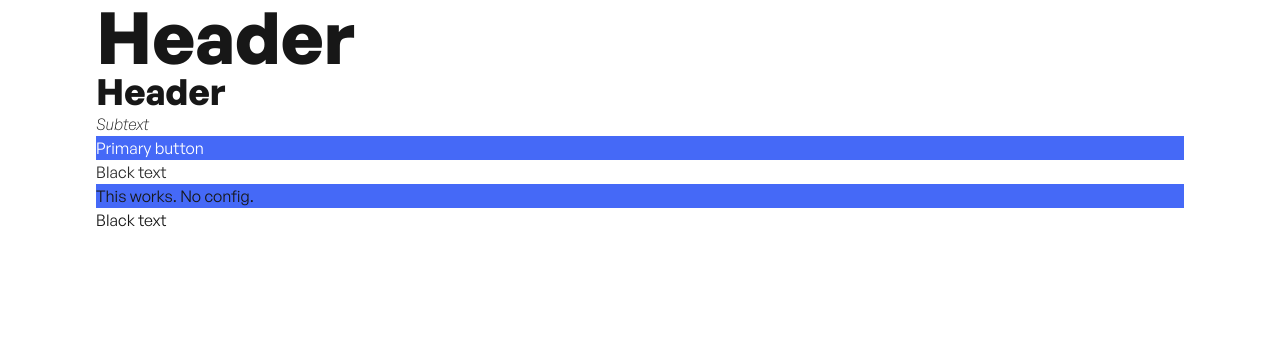
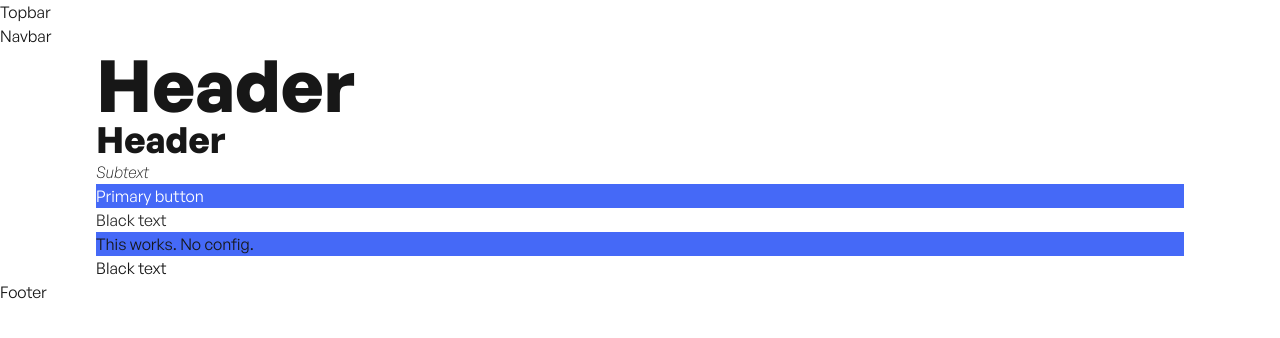
Before and after one commit to ompatel2019/a1education, a Next.js app: page / in a window 1280 px wide. Shown: the top 338 px of the page. Built offline with nearby package versions, Linux system fonts and the light colour scheme.

Commit message:
added stock-components

```diff
--- a/app/layout.tsx
+++ b/app/layout.tsx
@@ -2,6 +2,9 @@
 import type { Metadata } from "next";
 import "./globals.css";
 import { generalSans } from "./fonts/fonts";
+import Navbar from "@/components/Navbar";
+import Footer from "@/components/Footer";
+import Topbar from "@/components/Topbar";
 
 export const metadata: Metadata = {
   title: "Create Next App",
@@ -15,7 +18,12 @@ export default function RootLayout({
 }>) {
   return (
     <html lang="en">
-      <body className={`${generalSans.variable} antialiased`}>{children}</body>
+      <body className={`${generalSans.variable} antialiased`}>
+        <Topbar/>
+        <Navbar/>
+        {children}
+        <Footer/>
+      </body>
     </html>
   );
 }
--- /dev/null
+++ b/components/Footer.tsx
@@ -0,0 +1,9 @@
+import React from 'react'
+
+const Footer = () => {
+  return (
+    <div>Footer</div>
+  )
+}
+
+export default Footer
--- /dev/null
+++ b/components/Navbar.tsx
@@ -0,0 +1,9 @@
+import React from 'react'
+
+const Navbar = () => {
+  return (
+    <div>Navbar</div>
+  )
+}
+
+export default Navbar
--- /dev/null
+++ b/components/Topbar.tsx
@@ -0,0 +1,9 @@
+import React from 'react'
+
+const Topbar = () => {
+  return (
+    <div>Topbar</div>
+  )
+}
+
+export default Topbar
```
